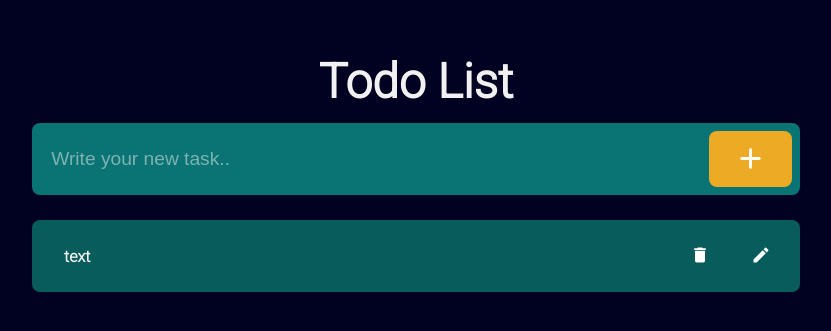
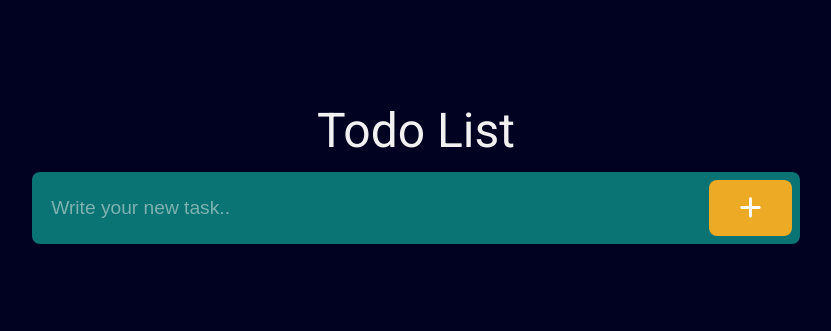
Before and after one commit to kmilosia/CRUD-Todo-App-React, a React (Create React App) app: page / in a window 1280 px wide. Shown: the part 221-552 px from the top of the page, without its empty margins (224-1055 px from the left). Built offline with nearby package versions, Linux system fonts and the light colour scheme.

Commit message:
updated id

```diff
--- a/src/App.js
+++ b/src/App.js
@@ -8,27 +8,31 @@ import AddRoundedIcon from '@mui/icons-material/AddRounded';
 function App() {
   const dispatch = useDispatch();
   const taskList = useSelector((state) => state.tasks.value);
+  const count = useSelector((state) => state.tasks.count);
   const [text, setText] = useState("");
   const newTaskInput = useRef(null);
   const handleInputText = (event) => {
     setText(event.target.value);
   }
   const handleAddButton = () => {
-    dispatch(addTask({id: taskList[taskList.length -1].id + 1, text: text}));
-    newTaskInput.current.value = null;
+    if(text != null && text != ""){
+      dispatch(addTask({id: count + 1, text: text}));
+      newTaskInput.current.value = null;
+      setText(null);
+    }
   }
   return (
     <div className="app">
       <div className="heading">
         <h1>Todo List</h1>
         <div className="input-container">
-          <input type="text" placeholder="Write your new task.." onChange={handleInputText} ref={newTaskInput}/>
+          <input autoFocus type="text" placeholder="Write your new task.." onChange={handleInputText} ref={newTaskInput}/>
           <button onClick={handleAddButton}><AddRoundedIcon fontSize="large" sx={{color: "white"}}/></button>
         </div>
       </div>
       <div className="tasks-list">
-        {taskList.map((task) => {
-          return <TaskItem task={task}/>
+        {count > 0 && taskList.map((task) => {
+          return <TaskItem key={task.id} task={task}/>
         })}
       </div>
     </div>
--- a/src/components/TaskItem.jsx
+++ b/src/components/TaskItem.jsx
@@ -11,14 +11,18 @@ function TaskItem(props) {
     const dispatch = useDispatch();
     const [newText, setNewText] = useState(props.task.text);
     const [isEdited, setIsEdited] = useState(false);
+    const editInput = useRef(null);
     const handleInputNewText = (event) => {
         setNewText(event.target.value);
+      }
+      const handleEditButton = () => {
+        setIsEdited(!isEdited);
       }
 
     return(
         <div className="task-element">
           <h2 className={isEdited ? 'hide' : ''}>{props.task.text}</h2>
-          <input className={isEdited ? '' : 'hide'} type="text" value={newText} onChange={handleInputNewText}/>
+          <input className={isEdited ? '' : 'hide'} ref={editInput} type="text" value={newText} onChange={handleInputNewText}/>
           <div className="buttons">
           <button className={isEdited ? '' : 'hide'} onClick={() => {dispatch(updateTaskName({id: props.task.id, text: newText})); setIsEdited(!isEdited);}}>
             <SaveAltIcon fontSize="small" className="icon" sx={{color:"white"}}/>
@@ -26,7 +30,7 @@ function TaskItem(props) {
             <button onClick={() => {dispatch(deleteTask({id: props.task.id})); }}>
               <DeleteIcon fontSize="small" className="icon" sx={{color:"white"}}/>
             </button>
-            <button onClick={() => { setIsEdited(!isEdited) }}>
+            <button onClick={ handleEditButton }>
               <EditIcon fontSize="small" className="icon" sx={{color:"white"}}/>
             </button>
           </div>
--- a/src/features/Tasks.jsx
+++ b/src/features/Tasks.jsx
@@ -1,14 +1,23 @@
 import { createSlice } from "@reduxjs/toolkit";
-
+const initialState = {
+    count: 0,
+    value: [],
+    };
 export const taskSlice = createSlice({
     name: "tasks",
-    initialState: {value : [{id: 0, text: "text"},]},
+    initialState,
     reducers: {
         addTask: (state, action) => {
-            state.value.push(action.payload);
+            const task = {
+                id: action.payload.id,
+                text: action.payload.text,
+            }
+            state.value.push(task);
+            state.count += 1;
         },
         deleteTask: (state, action) => {
             state.value = state.value.filter((task) => task.id !== action.payload.id);
+            state.count -= 1;
         },
         updateTaskName: (state, action) => {
             state.value.map((task) => {
--- a/src/styles/index.css
+++ b/src/styles/index.css
@@ -1,4 +1,5 @@
 @import '@fontsource/roboto/300.css';
+@import '@fontsource/roboto/400.css';
 * {
   margin: 0;
   padding: 0;
@@ -30,6 +31,7 @@ body {
 }
 .app .heading h1 {
   font-size: 3rem;
+  font-weight: 400;
 }
 .app .heading .input-container {
   background-color: #0A7373;
--- a/src/styles/index.scss
+++ b/src/styles/index.scss
@@ -1,4 +1,5 @@
 @import '@fontsource/roboto/300.css';
+@import '@fontsource/roboto/400.css';
 @import './variables';
 
 *{
@@ -31,6 +32,7 @@ body{
 
     h1{
     font-size: 3rem;
+    font-weight: 400;
     }
     .input-container{
         background-color: $secondaryBackground;
--- a/src/styles/taskItem.css
+++ b/src/styles/taskItem.css
@@ -1,4 +1,5 @@
 @import '@fontsource/roboto/300.css';
+@import '@fontsource/roboto/500.css';
 .task-element {
   border-radius: 8px;
   height: 4.5rem;
@@ -11,9 +12,22 @@
   width: 100%;
   align-items: center;
 }
+.task-element input {
+  outline: none;
+  border: 3px solid #0A7373;
+  background: none;
+  border-radius: 8px;
+  padding: 0.5rem;
+  color: #f1f1f1;
+  font-size: 1rem;
+  padding-left: 0.8rem;
+  font-weight: 400;
+  font-family: "Roboto", sans-serif;
+}
 .task-element h2 {
   padding-left: 1rem;
   font-size: 1rem;
+  font-weight: 400;
 }
 .task-element button {
   background: none;
--- a/src/styles/taskItem.scss
+++ b/src/styles/taskItem.scss
@@ -1,5 +1,6 @@
 @import '../styles/variables';
 @import '@fontsource/roboto/300.css';
+@import '@fontsource/roboto/500.css';
 
 
 .task-element{
@@ -14,9 +15,23 @@
     width: 100%;
     align-items: center;
 
+    input{
+        outline: none;
+        border: 3px solid $secondaryBackground;
+        background: none;
+        border-radius: 8px;
+        padding: 0.5rem;
+        color: $primaryText;
+        font-size: 1rem;
+        padding-left: 0.8rem;
+        font-weight: 400;
+        font-family: 'Roboto', sans-serif;
+
+    }
     h2{
         padding-left: 1rem;
         font-size: 1rem;
+        font-weight: 400;
 
     }
     button{
```
Also changed, not shown: 2 other files (tests, documents, lock files or other folders).
